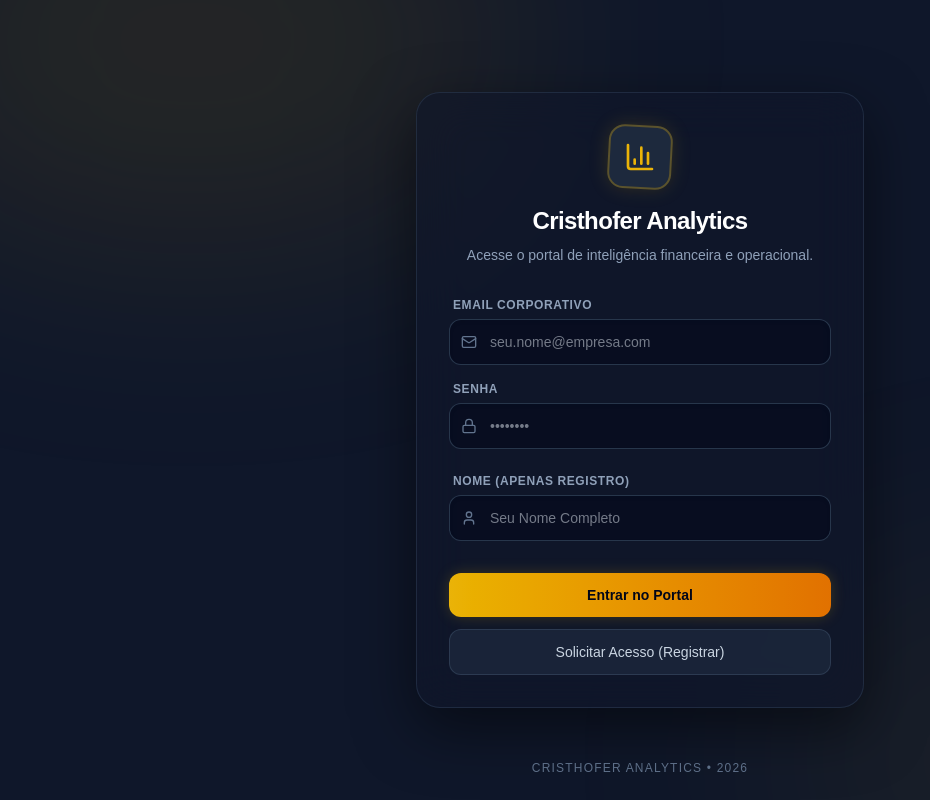
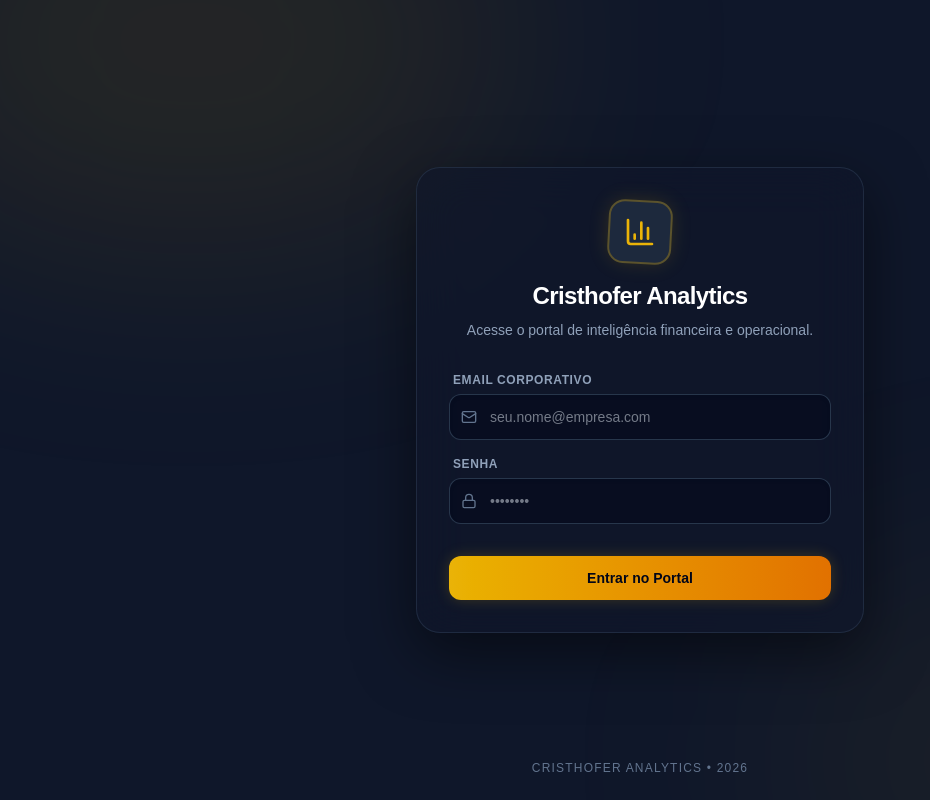
Before and after one commit to chrislopes2/portfolio-bi, a Next.js app: page /login in a window 1280 px wide. Shown: the whole page, without its empty margins (0-930 px from the left). Built offline with nearby package versions, Linux system fonts and the light colour scheme.

Commit message:
feat: simplifica tela de login removendo registro

```diff
--- a/src/app/login/page.tsx
+++ b/src/app/login/page.tsx
@@ -1,5 +1,5 @@
-import { login, signup } from "./actions";
-import { BarChart3, Lock, Mail, User } from "lucide-react";
+import { login } from "./actions";
+import { BarChart3, Lock, Mail } from "lucide-react";
 
 export default async function LoginPage(props: { searchParams: Promise<{ message: string }> }) {
   const searchParams = await props.searchParams;
@@ -57,21 +57,7 @@ export default async function LoginPage(props: { searchParams: Promise<{ message
             </div>
           </div>
 
-          <div className="flex flex-col gap-1.5 mt-2">
-            <label className="text-xs font-semibold text-slate-400 uppercase tracking-wider ml-1" htmlFor="name">
-              Nome (Apenas Registro)
-            </label>
-            <div className="relative">
-              <div className="absolute inset-y-0 left-0 pl-3 flex items-center pointer-events-none text-slate-500">
-                <User className="w-4 h-4" />
-              </div>
-              <input
-                className="w-full bg-slate-950/50 border border-slate-700/80 rounded-xl px-4 py-3 pl-10 text-sm focus:outline-none focus:ring-2 focus:ring-[#EAB308]/50 focus:border-[#EAB308]/30 transition-all shadow-inner"
-                name="name"
-                placeholder="Seu Nome Completo"
-              />
-            </div>
-          </div>
+
 
           <div className="flex flex-col gap-3 mt-4">
             <button
@@ -80,12 +66,7 @@ export default async function LoginPage(props: { searchParams: Promise<{ message
             >
               Entrar no Portal
             </button>
-            <button
-              formAction={signup}
-              className="bg-slate-800/80 hover:bg-slate-700 text-slate-300 border border-slate-700/80 rounded-xl px-4 py-3 text-sm transition-all hover:text-white"
-            >
-              Solicitar Acesso (Registrar)
-            </button>
+
           </div>
 
           {searchParams?.message && (
```
